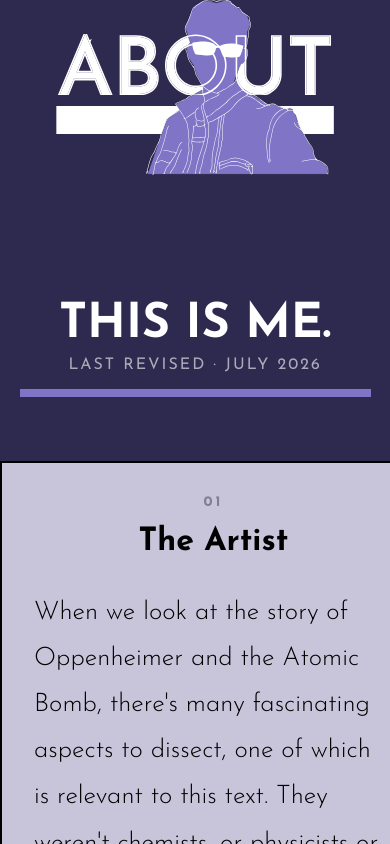
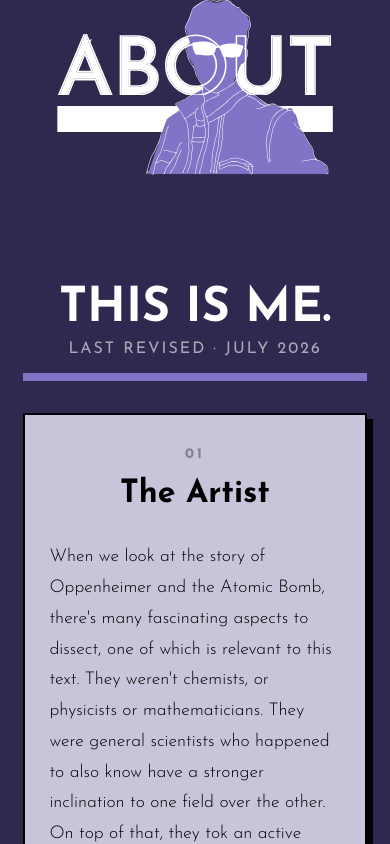
Before and after one commit to Sharatjacob2/main_website, a React (Create React App) app: page /about in a window 390 px wide. Shown: the top 844 px of the page. Built offline with nearby package versions, Linux system fonts and the light colour scheme.

Commit message:
made about more responsive

```diff
--- a/src/aboutPage/About.css
+++ b/src/aboutPage/About.css
@@ -1,153 +1,141 @@
-.About-Page{
+* {
+    box-sizing: border-box;
+}
 
-    min-height:100vh;
-
-    overflow:hidden;
+.About-Page {
+    min-height: 100vh;
+    overflow: hidden;
 }
 
 /* ---------- Header ---------- */
 
-.about-header{
-
-    width:min(90%,1100px);
-
-    margin:3rem auto 1rem;
+.about-header {
+    width: min(90%, 1100px);
+    margin: 3rem auto 1rem;
 }
 
-.about-heading{
-
-    color:white;
-
-    font-size:clamp(3rem,6vw,5rem);
-
-    font-weight:700;
+.about-heading {
+    color: white;
+    font-size: clamp(3rem, 6vw, 5rem);
+    font-weight: 700;
 }
 
-.about-updated{
-
-    color:white;
-
-    opacity:.6;
-
-    text-transform:uppercase;
-
-    letter-spacing:2px;
-
-    margin-top:.5rem;
+.about-updated {
+    color: white;
+    opacity: 0.6;
+    text-transform: uppercase;
+    letter-spacing: 2px;
+    margin-top: 0.5rem;
 }
 
-.about-divider{
-
-    width:min(90%,1100px);
-
-    height:8px;
-
-    background:#7F74C6;
-
-    margin:0 auto 4rem;
+.about-divider {
+    width: min(90%, 1100px);
+    height: 8px;
+    background: #7F74C6;
+    margin: 0 auto 4rem;
 }
 
 /* ---------- Cards ---------- */
 
-.about-card{
+.about-card {
+    width: min(90%, 1100px);
+    margin: 3rem auto;
+    padding: clamp(2rem, 5vw, 5rem);
 
-    width:min(90%,1100px);
+    background: #C8C5DB;
+    color: black;
 
-    margin:3rem auto;
+    border: 2px solid black;
+    box-shadow: 10px 10px 0 black;
 
-    padding:clamp(2rem,5vw,5rem);
-
-    background:#C8C5DB;
-
-    color:black;
-
-    border:2px solid black;
-
-    box-shadow:10px 10px 0 black;
-
-    transition:.18s ease;
+    transition: 0.18s ease;
 }
 
-.about-card:hover{
-
-    transform:translateY(-6px);
-
-    box-shadow:16px 16px 0 black;
+.about-card:hover {
+    transform: translateY(-6px);
+    box-shadow: 16px 16px 0 black;
 }
 
 /* ---------- Section Number ---------- */
 
-.section-number{
-
-    opacity:.35;
-
-    font-size:.9rem;
-
-    font-weight:700;
-
-    letter-spacing:3px;
-
-    margin-bottom:1rem;
+.section-number {
+    opacity: 0.35;
+    font-size: 0.9rem;
+    font-weight: 700;
+    letter-spacing: 3px;
+    margin-bottom: 1rem;
 }
 
 /* ---------- Markdown ---------- */
 
-.about-card h1{
-
-    margin:0 0 2rem;
-
-    font-size:clamp(2rem,3vw,3rem);
-
-    transition:.2s;
+.about-card h1 {
+    margin: 0 0 2rem;
+    font-size: clamp(2.5rem, 4vw, 4rem);
+    transition: 0.2s;
 }
 
-.about-card:hover h1{
-
-    transform:translateX(8px);
+.about-card:hover h1 {
+    transform: translateX(8px);
 }
 
-.about-card p{
-
-    line-height:1.8;
-
-    margin-bottom:1.5rem;
+.about-card p {
     text-align: left;
-    font-size: clamp(1.6rem, calc(1rem + 0.5vw), 2.4rem);
+    line-height: 1.8;
+    margin-bottom: 1.5rem;
+    font-size: clamp(1.1rem, calc(1rem + 0.5vw), 1.6rem);
     font-weight: 350;
 }
 
-.about-card ul{
-
-    margin-top:1rem;
-
-    padding-left:1.5rem;
-
-    line-height:1.8;
-
-    font-size:clamp(1.05rem,1rem+.4vw,1.35rem);
+.about-card ul {
+    margin-top: 1rem;
+    padding-left: 1.5rem;
+    line-height: 1.8;
+    font-size: clamp(1.1rem, calc(1rem + 0.4vw), 1.5rem);
 }
 
-.about-card li{
-
-    margin-bottom:.5rem;
+.about-card li {
+    margin-bottom: 0.5rem;
 }
 
 /* ---------- Mobile ---------- */
 
-@media(max-width:800px){
+@media (max-width: 800px) {
 
-    .about-card{
-
-        width:92%;
-
-        box-shadow:6px 6px 0 black;
+    .about-header {
+        width: 88%;
+        margin-top: 2rem;
     }
 
-    .about-card:hover{
+    .about-heading {
+        font-size: 3rem;
+    }
 
-        transform:none;
+    .about-divider {
+        width: 88%;
+        margin-bottom: 2rem;
+    }
 
-        box-shadow:6px 6px 0 black;
+    .about-card {
+        width: 88%;
+        margin: 2rem auto;
+        padding: 2rem 1.5rem;
+
+        box-shadow: 6px 6px 0 black;
+    }
+
+    .about-card:hover {
+        transform: none;
+        box-shadow: 6px 6px 0 black;
+    }
+
+    .about-card h1 {
+        font-size: 2rem;
+    }
+
+    .about-card p,
+    .about-card ul {
+        font-size: 1.1rem;
+        line-height: 1.75;
     }
 
 }
```
Also changed, not shown: public/about.md (+3 -1 lines).
